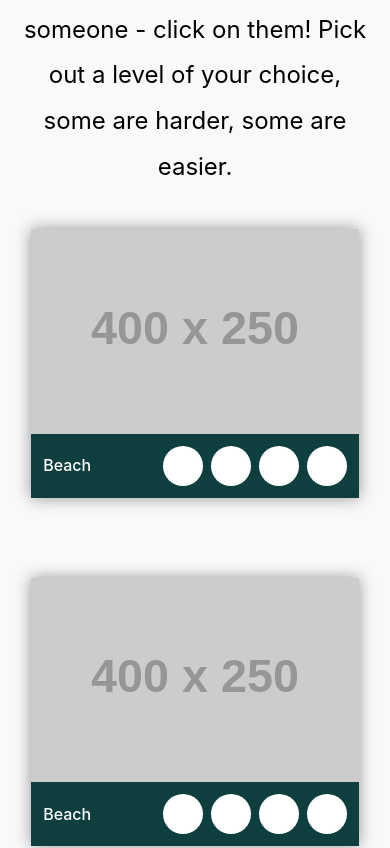
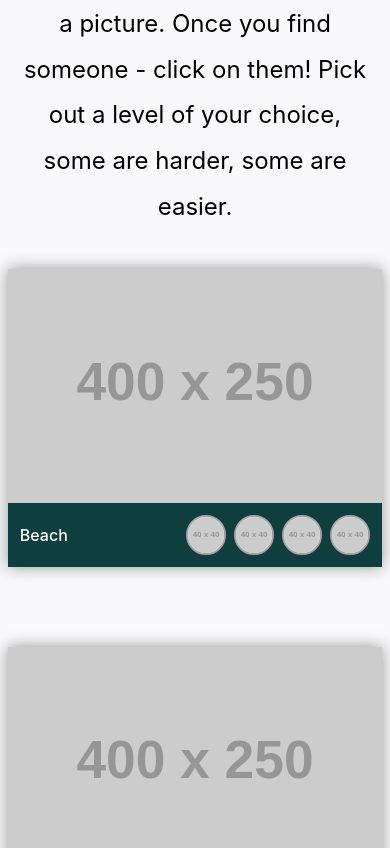
Before and after one commit to litaish/wheres-waldo, a React (Vite) app: page / in a window 390 px wide. Shown: the part 492-1340 px from the top of the page. Built offline with nearby package versions, Linux system fonts and the light colour scheme.

Commit message:
Add character (circle) component, fix paddings and margins on small screen sizes

```diff
--- /dev/null
+++ b/src/pages/Home/Character.jsx
@@ -0,0 +1,11 @@
+import styles from './Character.module.css';
+
+const Character = () => {
+    return (
+      <div className={styles.container}>
+        <img src="https://fakeimg.pl/40/"></img>
+      </div>
+    );
+  }
+
+  export default Character;
--- /dev/null
+++ b/src/pages/Home/Character.module.css
@@ -0,0 +1,11 @@
+.container {
+    background-color: white;
+    height: 40px;
+    width: 40px;
+    border-radius: 100%;
+    border: 2px solid #a4a4a4;
+    display: flex;
+    justify-content: center;
+    align-items: center;
+    overflow: hidden;
+}
--- a/src/pages/Home/HomeView.module.css
+++ b/src/pages/Home/HomeView.module.css
@@ -4,3 +4,8 @@
     align-items: center;
     justify-content: start;
 }
+@media only screen and (max-width: 768px) {
+    .container {
+        padding: 4rem 0;
+    }
+  }
--- a/src/pages/Home/LevelCard.jsx
+++ b/src/pages/Home/LevelCard.jsx
@@ -1,5 +1,6 @@
 import styles from './LevelCard.module.css';
 import { Link } from 'react-router-dom';
+import Character from './Character';
 
 const LevelCard = () => {
     return (
@@ -12,10 +13,10 @@ const LevelCard = () => {
         <div className={styles.card__content}>
           <p className={styles.card__level}>Beach</p>
           <div className={styles.card__characters}>
-            <span></span>
-            <span></span>
-            <span></span>
-            <span></span>
+            <Character />
+            <Character />
+            <Character />
+            <Character />
           </div>
         </div>
       </div>
--- a/src/pages/Home/LevelCard.module.css
+++ b/src/pages/Home/LevelCard.module.css
@@ -41,9 +41,3 @@
     align-items: center;
     gap: .8rem;
 }
-.card__characters > span {
-    background-color: white;
-    height: 40px;
-    width: 40px;
-    border-radius: 100%;
-}
--- a/src/pages/Home/LevelsGrid.module.css
+++ b/src/pages/Home/LevelsGrid.module.css
@@ -5,3 +5,8 @@
    grid-template-columns: repeat(auto-fit, minmax(300px, 1fr));
    gap: 8rem;
 }
+@media only screen and (max-width: 480px) {
+   .grid {
+      padding: 0 2%;
+   }
+ }
```
Also changed, not shown: src/components/ui/CharacterAvatar.jsx (deleted, +0 -9 lines).
